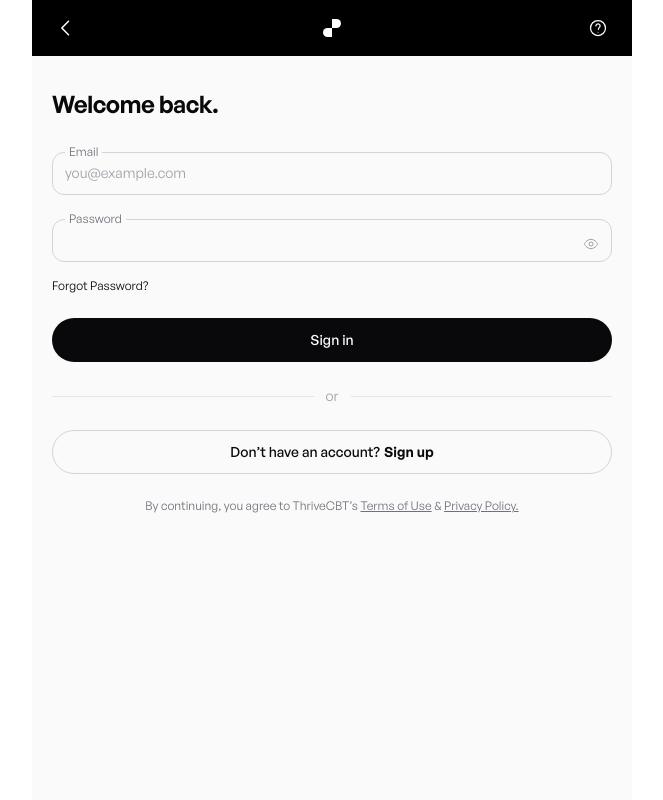
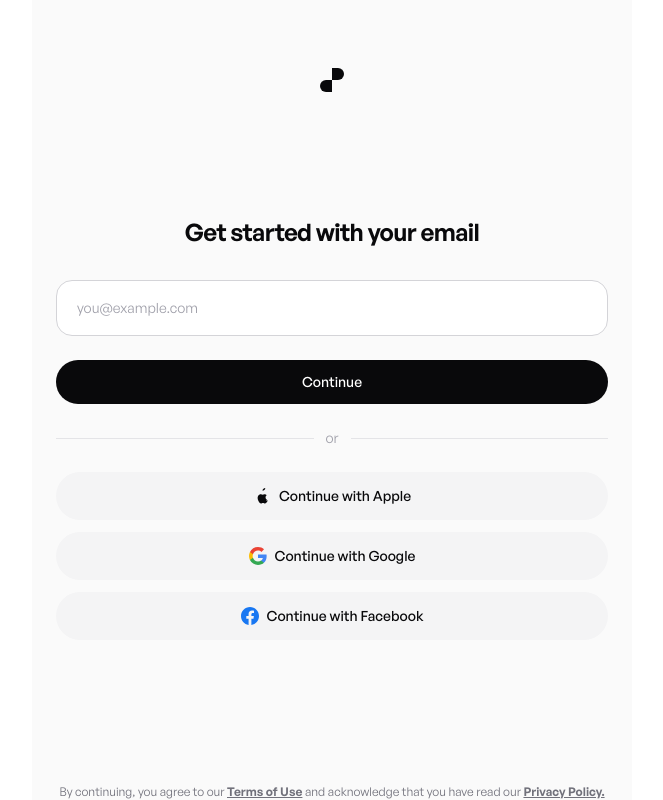
Before and after one commit to chidoziemfrancis/thriveCBT, a Next.js app in the folder pwa/: page /auth/sign-in in a window 1280 px wide. Shown: the whole page, without its empty margins (308-971 px from the left). Built offline with nearby package versions, Linux system fonts and the light colour scheme.

Commit message:
feat: implement PillInput and SocialButton components; update SignInPage layout and LegalFooter content

```diff
--- a/pwa/app/auth/_components/LegalFooter.tsx
+++ b/pwa/app/auth/_components/LegalFooter.tsx
@@ -3,12 +3,12 @@ import Link from "next/link";
 export default function LegalFooter() {
   return (
     <p className="mt-6 text-center text-xs text-zinc-500">
-      By continuing, you agree to ThriveCBT&rsquo;s{" "}
-      <Link href="/terms" className="underline">
+      By continuing, you agree to our{" "}
+      <Link href="/terms" className="font-semibold underline">
         Terms of Use
       </Link>{" "}
-      &amp;{" "}
-      <Link href="/privacy" className="underline">
+      and acknowledge that you have read our{" "}
+      <Link href="/privacy" className="font-semibold underline">
         Privacy Policy.
       </Link>
     </p>
--- /dev/null
+++ b/pwa/app/auth/_components/PillInput.tsx
@@ -0,0 +1,23 @@
+type PillInputProps = {
+  name: string;
+  type?: string;
+  autoComplete?: string;
+  placeholder?: string;
+};
+
+export default function PillInput({
+  name,
+  type = "text",
+  autoComplete,
+  placeholder,
+}: PillInputProps) {
+  return (
+    <input
+      type={type}
+      name={name}
+      autoComplete={autoComplete}
+      placeholder={placeholder}
+      className="h-14 w-full rounded-2xl border border-zinc-300 bg-white px-5 text-sm text-zinc-950 outline-none placeholder:text-zinc-400"
+    />
+  );
+}
--- /dev/null
+++ b/pwa/app/auth/_components/SocialButton.tsx
@@ -0,0 +1,17 @@
+export default function SocialButton({
+  icon,
+  children,
+}: {
+  icon: React.ReactNode;
+  children: React.ReactNode;
+}) {
+  return (
+    <button
+      type="button"
+      className="flex h-12 w-full items-center justify-center gap-2 rounded-full bg-zinc-100 text-sm font-medium text-zinc-950"
+    >
+      {icon}
+      {children}
+    </button>
+  );
+}
--- /dev/null
+++ b/pwa/app/auth/_components/SocialIcons.tsx
@@ -0,0 +1,38 @@
+export function AppleIcon() {
+  return (
+    <svg width="18" height="18" viewBox="0 0 24 24" fill="currentColor">
+      <path d="M16.365 1.43c0 1.14-.415 2.033-1.245 2.68-.75.585-1.605.9-2.4.855-.045-1.155.435-2.055 1.245-2.685.735-.6 1.62-.945 2.4-.85zm3.51 16.35c-.36.84-.795 1.62-1.32 2.34-.72.99-1.44 1.98-2.535 1.98-1.11 0-1.44-.645-2.7-.645-1.245 0-1.635.63-2.685.66-1.08.03-1.905-1.02-2.64-2.01-1.5-2.04-2.655-5.76-1.11-8.28.765-1.245 2.13-2.04 3.615-2.07.99-.015 1.83.66 2.43.66.585 0 1.62-.81 2.73-.69.465.03 1.77.19 2.61 1.44-.075.045-1.56.9-1.545 2.685.015 2.13 1.86 2.85 1.89 2.865-.015.045-.3 1.02-.99 2.055z" />
+    </svg>
+  );
+}
+
+export function GoogleIcon() {
+  return (
+    <svg width="18" height="18" viewBox="0 0 24 24">
+      <path
+        fill="#4285F4"
+        d="M23.52 12.27c0-.79-.07-1.54-.2-2.27H12v4.51h6.47c-.28 1.5-1.13 2.77-2.4 3.62v3.01h3.86c2.26-2.08 3.59-5.15 3.59-8.87z"
+      />
+      <path
+        fill="#34A853"
+        d="M12 24c3.24 0 5.95-1.08 7.93-2.86l-3.86-3.01c-1.07.72-2.45 1.15-4.07 1.15-3.13 0-5.78-2.11-6.73-4.96H1.28v3.11C3.26 21.3 7.29 24 12 24z"
+      />
+      <path
+        fill="#FBBC05"
+        d="M5.27 14.32c-.24-.72-.38-1.49-.38-2.32s.14-1.6.38-2.32V6.57H1.28C.47 8.24 0 10.06 0 12s.47 3.76 1.28 5.43l3.99-3.11z"
+      />
+      <path
+        fill="#EA4335"
+        d="M12 4.72c1.77 0 3.35.61 4.6 1.8l3.42-3.42C17.94 1.19 15.24 0 12 0 7.29 0 3.26 2.7 1.28 6.57l3.99 3.11C6.22 6.83 8.87 4.72 12 4.72z"
+      />
+    </svg>
+  );
+}
+
+export function FacebookIcon() {
+  return (
+    <svg width="18" height="18" viewBox="0 0 24 24" fill="#1877F2">
+      <path d="M24 12.07C24 5.4 18.63 0 12 0S0 5.4 0 12.07C0 18.1 4.39 23.09 10.13 24v-8.44H7.08v-3.49h3.05V9.41c0-3.02 1.8-4.69 4.53-4.69 1.31 0 2.68.24 2.68.24v2.95H15.8c-1.5 0-1.96.94-1.96 1.9v2.27h3.32l-.53 3.49h-2.79V24C19.61 23.09 24 18.1 24 12.07z" />
+    </svg>
+  );
+}
--- a/pwa/app/auth/sign-in/page.tsx
+++ b/pwa/app/auth/sign-in/page.tsx
@@ -1,53 +1,50 @@
-import Link from "next/link";
-import AuthHeader from "../_components/AuthHeader";
-import AuthField from "../_components/AuthField";
-import PasswordField from "../_components/PasswordField";
+import Logo from "../../components/Logo";
+import PillInput from "../_components/PillInput";
 import SubmitButton from "../_components/SubmitButton";
 import Divider from "../_components/Divider";
+import SocialButton from "../_components/SocialButton";
+import {
+  AppleIcon,
+  GoogleIcon,
+  FacebookIcon,
+} from "../_components/SocialIcons";
 import LegalFooter from "../_components/LegalFooter";
 
 export default function SignInPage() {
   return (
-    <div className="flex flex-1 flex-col bg-zinc-50">
-      <AuthHeader />
+    <div className="flex flex-1 flex-col bg-zinc-50 px-6 pt-16">
+      <Logo className="h-8 w-8 self-center text-zinc-950" />
 
-      <div className="flex flex-1 flex-col px-5 pt-8">
-        <h1 className="text-2xl font-semibold tracking-tight text-zinc-950">
-          Welcome back.
+      <div className="flex flex-1 flex-col justify-center">
+        <h1 className="text-center text-2xl font-semibold tracking-tight text-zinc-950">
+          Get started with your email
         </h1>
 
-        <form className="mt-6 flex flex-col gap-4">
-          <AuthField
-            label="Email"
+        <form className="mt-8 flex flex-col gap-4">
+          <PillInput
             name="email"
             type="email"
             autoComplete="email"
             placeholder="you@example.com"
           />
-          <PasswordField autoComplete="current-password" />
 
-          <Link
-            href="/auth/forgot-password"
-            className="text-xs text-zinc-950 underline-offset-2 hover:underline"
-          >
-            Forgot Password?
-          </Link>
-
-          <SubmitButton>Sign in</SubmitButton>
+          <SubmitButton>Continue</SubmitButton>
         </form>
 
         <Divider />
 
-        <Link
-          href="/auth/sign-up"
-          className="flex h-11 w-full items-center justify-center rounded-full border border-zinc-300 text-sm font-medium text-zinc-950"
-        >
-          Don&rsquo;t have an account?{" "}
-          <span className="ml-1 font-semibold">Sign up</span>
-        </Link>
+        <div className="flex flex-col gap-3">
+          <SocialButton icon={<AppleIcon />}>Continue with Apple</SocialButton>
+          <SocialButton icon={<GoogleIcon />}>
+            Continue with Google
+          </SocialButton>
+          <SocialButton icon={<FacebookIcon />}>
+            Continue with Facebook
+          </SocialButton>
+        </div>
+      </div>
 
-        <LegalFooter />
-      </div>
+      <LegalFooter />
     </div>
   );
 }
```
